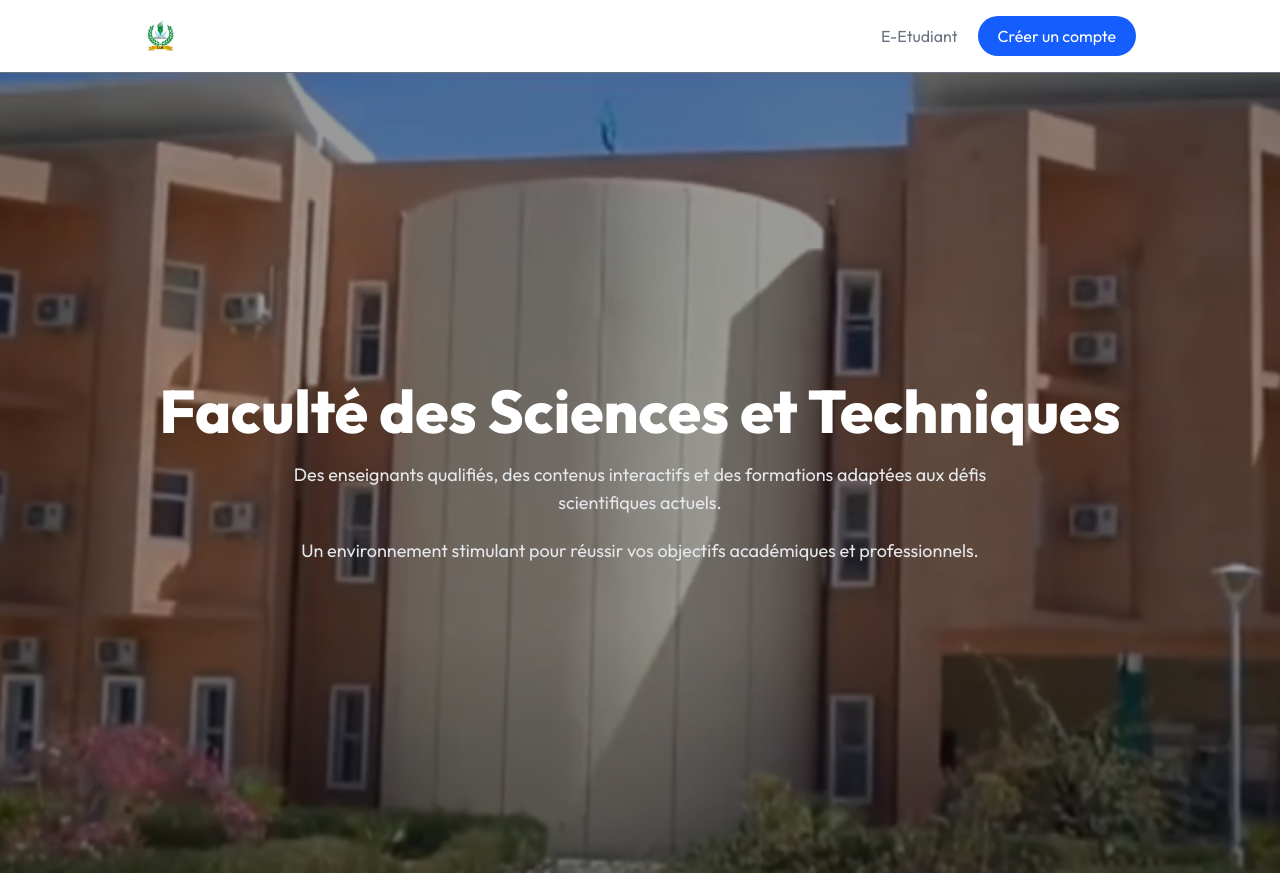
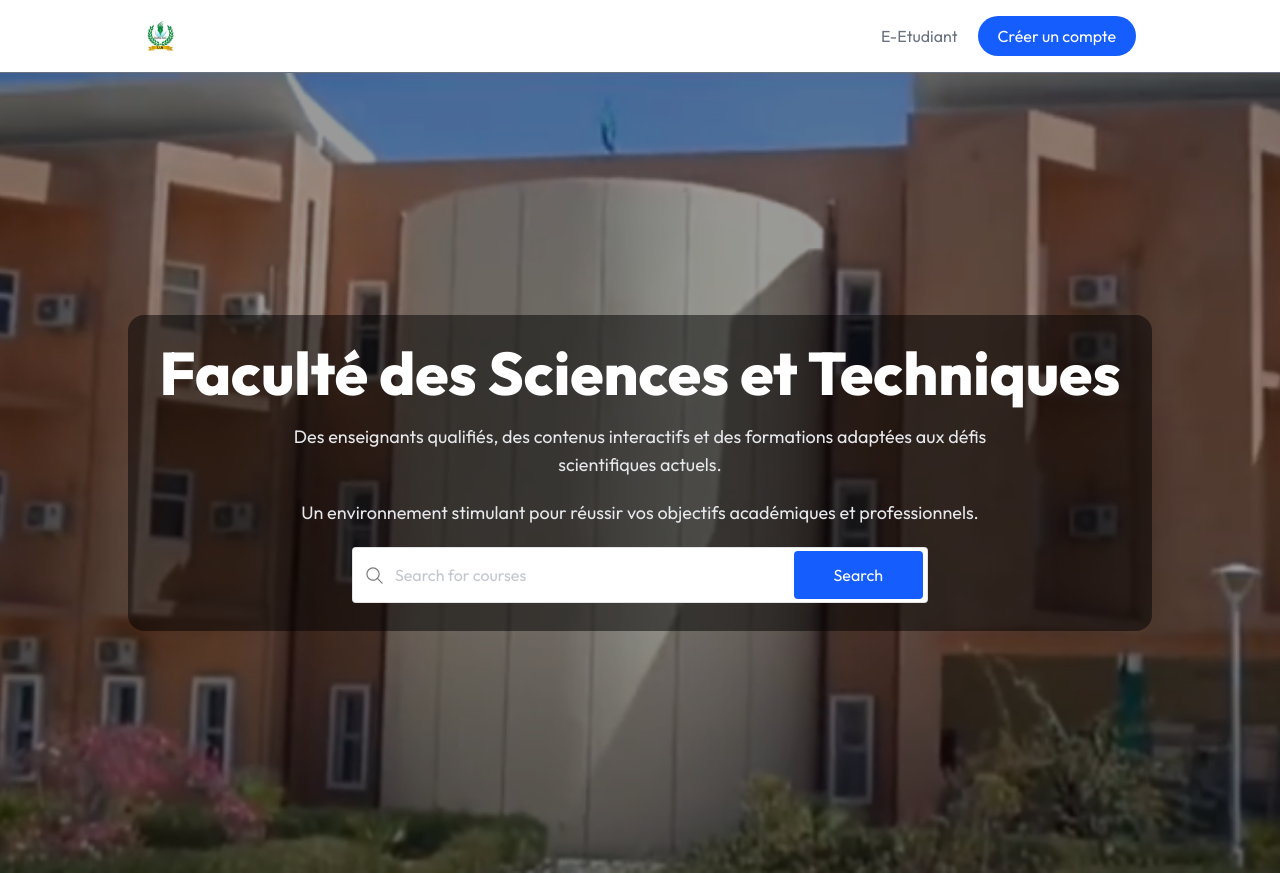
Before and after one commit to Abdallahi-Nah/frontend-pfe-2, a React (Vite) app: page / in a window 1280 px wide. Built offline with nearby package versions, Linux system fonts and the light colour scheme.

Commit message:
Hero component - Part 2

```diff
--- a/src/components/student/Hero.jsx
+++ b/src/components/student/Hero.jsx
@@ -1,5 +1,6 @@
 import React from "react";
 import { assets } from "../../assets/assets";
+import SearchBar from "./SearchBar";
 
 const Hero = () => {
   return (
@@ -13,6 +14,7 @@
 
       {/* Contenu centré superposé */}
       <div className="absolute inset-0 flex flex-col items-center justify-center px-4 md:px-8 text-center bg-black/40 space-y-5">
+        <div className="flex flex-col items-center justify-center px-4 md:px-8 text-center bg-black/50 space-y-5 p-7 rounded-2xl">
         <h1 className="text-white text-3xl sm:text-4xl md:text-5xl lg:text-6xl font-extrabold">
           Faculté des Sciences et Techniques
         </h1>
@@ -26,6 +28,9 @@
           Un environnement stimulant pour réussir vos objectifs académiques et
           professionnels.
         </p>
+
+        <SearchBar />
+        </div>
       </div>
     </div>
   );
--- a/src/components/student/SearchBar.jsx
+++ b/src/components/student/SearchBar.jsx
@@ -1,10 +1,40 @@
-import React from "react";
+import React, { useState } from "react";
+import { assets } from "../../assets/assets";
+import { useNavigate } from "react-router-dom";
 
-const SearchBar = () => {
+const SearchBar = ({ data }) => {
+  const navigate = useNavigate();
+  const [input, setInput] = useState(data ? data : "");
+
+  const onSearchHandler = (e) => {
+    e.preventDefault();
+    navigate("/course-list/" + input);
+  };
+
   return (
-    <div>
-      <h1>Search Bar</h1>
-    </div>
+    <form
+      onSubmit={onSearchHandler}
+      className="max-w-xl w-full md:h-14 h-12 flex items-center bg-white border border-gray-500/20 rounded"
+    >
+      <img
+        src={assets.search_icon}
+        alt="search_icon"
+        className="md:w-auto w-10 px-3"
+      />
+      <input
+        onChange={(e) => setInput(e.target.value)}
+        value={input}
+        type="text"
+        placeholder="Search for courses"
+        className="w-full h-full outline-none text-gray-500/80"
+      />
+      <button
+        type="submit"
+        className="bg-blue-600 rounded text-white md:px-10 px-7 md:py-3 py-2 mx-1 cursor-pointer"
+      >
+        Search
+      </button>
+    </form>
   );
 };
 
```
